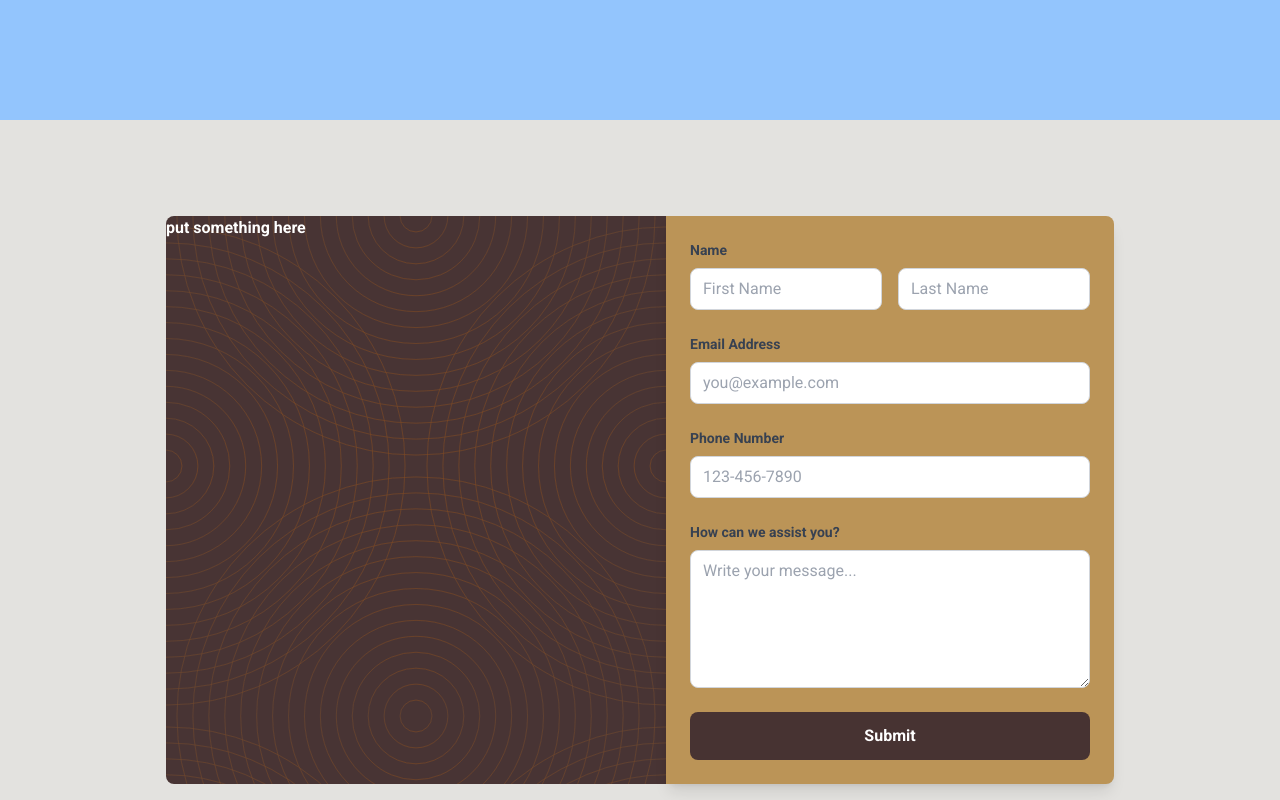
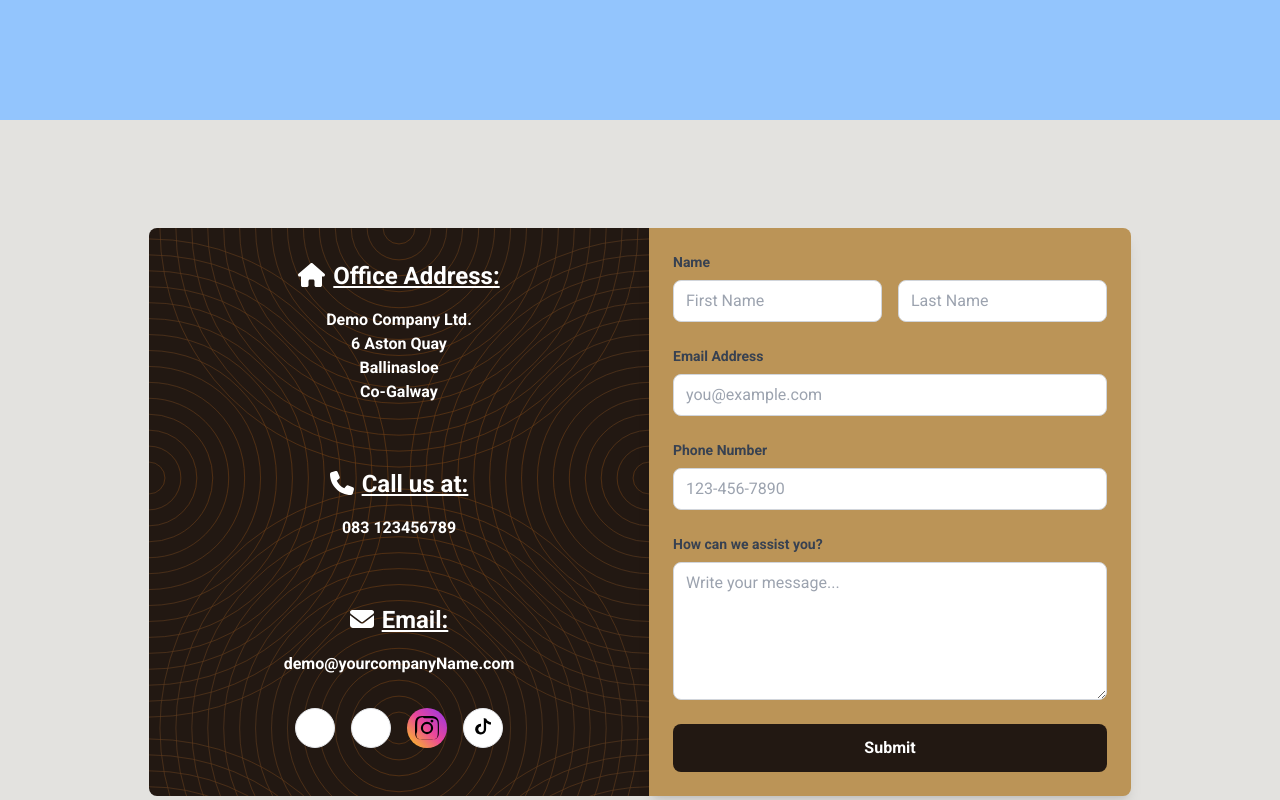
Before and after one commit to pmcd20/sampleSite, a React (Create React App) app: page / in a window 1280 px wide. Shown: the part 2280-3080 px from the top of the page. Built offline with nearby package versions, Linux system fonts and the light colour scheme.

Commit message:
Changes to Contact Page

```diff
--- a/src/components/contact.jsx
+++ b/src/components/contact.jsx
@@ -1,21 +1,85 @@
-
+import React from 'react';
+import { FontAwesomeIcon } from '@fortawesome/react-fontawesome';
+import { faHome, faPhone, faEnvelope } from '@fortawesome/free-solid-svg-icons';
+import { faMailForward } from '@fortawesome/free-solid-svg-icons/faMailForward';
 
 const Contact = () => {
     return (
-        <section id="contact" className="min-h-screen  pt-24">
+        <section id="contact" className="min-h-screen m-3 md:pt-24">
 
             <div className="flex flex-col md:flex-row max-w-[1200px] justify-center mx-auto pb-10">
-                <div className="min-w-[500px] bg-contact  text-white font-semibold rounded-l-lg"
+                <div className="md:min-w-[350px] lg:min-w-[500px] bg-contact  text-white font-semibold rounded-t-lg md:rounded-none md:rounded-l-lg "
                     style={{ backgroundImage: `url('/content/background3.svg')` }}
                 >
 
+                    <div className="flex flex-col justify-center items-center gap-4 pb-4">
+                        <div className="text-center p-4">
+                            <h2 className='text-2xl underline p-4'> <FontAwesomeIcon icon={faHome} className='mr-2' />Office Address:</h2>
+                            <span className="block">Demo Company Ltd.</span>
+                            <span className="block">6 Aston Quay</span>
+                            <span className="block">Ballinasloe</span>
+                            <span className="block">Co-Galway</span>
+                        </div>
 
-                    <div className="">put something here</div>
+                        <div className="text-center p-4">
+                            <h2 className='text-2xl underline p-4'> <FontAwesomeIcon icon={faPhone} className='mr-2' />Call us at:</h2>
+                            <span className="block">083 123456789</span>
+                        </div>
+
+                        <div className="text-center p-4">
+                            <h2 className='text-2xl underline p-4'> <FontAwesomeIcon icon={faEnvelope} className='mr-2' />Email:</h2>
+                            <span className="block">demo@yourcompanyName.com</span>
+                        </div>
+
+                        <div className="mt-6 sm:mt-0">
+                            <ul className="flex items-center space-x-4">
+                                <li className="w-10 h-10 border rounded-full flex items-center justify-center bg-white">
+                                    <a href="javascript:void()" title='X / Twitter'>
+                                        <svg class="svg-icon w-6 h-6 text-blue-400" viewBox="0 0 20 20">
+                                            <path fill="none" d="M18.258,3.266c-0.693,0.405-1.46,0.698-2.277,0.857c-0.653-0.686-1.586-1.115-2.618-1.115c-1.98,0-3.586,1.581-3.586,3.53c0,0.276,0.031,0.545,0.092,0.805C6.888,7.195,4.245,5.79,2.476,3.654C2.167,4.176,1.99,4.781,1.99,5.429c0,1.224,0.633,2.305,1.596,2.938C2.999,8.349,2.445,8.19,1.961,7.925C1.96,7.94,1.96,7.954,1.96,7.97c0,1.71,1.237,3.138,2.877,3.462c-0.301,0.08-0.617,0.123-0.945,0.123c-0.23,0-0.456-0.021-0.674-0.062c0.456,1.402,1.781,2.422,3.35,2.451c-1.228,0.947-2.773,1.512-4.454,1.512c-0.291,0-0.575-0.016-0.855-0.049c1.588,1,3.473,1.586,5.498,1.586c6.598,0,10.205-5.379,10.205-10.045c0-0.153-0.003-0.305-0.01-0.456c0.7-0.499,1.308-1.12,1.789-1.827c-0.644,0.28-1.334,0.469-2.06,0.555C17.422,4.782,17.99,4.091,18.258,3.266"></path>
+                                        </svg>
+                                    </a>
+                                </li>
+                                <li className="w-10 h-10 border rounded-full flex items-center justify-center bg-white">
+                                    <a href="javascript:void()" title="FaceBook">
+                                        <svg class="svg-icon w-6 h-6 text-blue-700" viewBox="0 0 20 20">
+                                            <path fill="none" d="M11.344,5.71c0-0.73,0.074-1.122,1.199-1.122h1.502V1.871h-2.404c-2.886,0-3.903,1.36-3.903,3.646v1.765h-1.8V10h1.8v8.128h3.601V10h2.403l0.32-2.718h-2.724L11.344,5.71z"></path>
+                                        </svg>
+                                    </a>
+                                </li>
+
+
+                                <li className="w-10 h-10  rounded-full  flex items-center justify-center bg-gradient-to-tr from-yellow-400 via-pink-500 to-purple-600">
+                                    <a href="javascript:void(0)" title="Instagram">
+                                        <svg
+                                            xmlns="http://www.w3.org/2000/svg"
+                                            className="svg-icon w-6 h-6 text-black"
+                                            viewBox="0 0 24 24"
+                                            fill="currentColor"
+                                        >
+                                            <path d="M12 2.2c3.3 0 3.7.01 5.01.07 1.26.06 2.14.26 2.64.43.66.24 1.14.52 1.64 1.02.5.5.78.98 1.02 1.64.17.5.37 1.38.43 2.64.06 1.31.07 1.71.07 5.01s-.01 3.7-.07 5.01c-.06 1.26-.26 2.14-.43 2.64-.24.66-.52 1.14-1.02 1.64-.5.5-.98.78-1.64 1.02-.5.17-1.38.37-2.64.43-1.31.06-1.71.07-5.01.07s-3.7-.01-5.01-.07c-1.26-.06-2.14-.26-2.64-.43-.66-.24-1.14-.52-1.64-1.02-.5-.5-.78-.98-1.02-1.64-.17-.5-.37-1.38-.43-2.64C2.2 15.7 2.2 15.3 2.2 12s.01-3.7.07-5.01c.06-1.26.26-2.14.43-2.64.24-.66.52-1.14 1.02-1.64.5-.5.98-.78 1.64-1.02.5-.17 1.38-.37 2.64-.43C8.3 2.2 8.7 2.2 12 2.2M12 0C8.67 0 8.25.01 6.95.07 5.65.13 4.66.33 3.94.6 3.19.87 2.55 1.23 1.91 1.87c-.64.64-1 1.28-1.27 2.03-.27.72-.47 1.71-.53 3.01C.01 8.25 0 8.67 0 12s.01 3.75.07 5.05c.06 1.3.26 2.29.53 3.01.27.75.63 1.39 1.27 2.03.64.64 1.28 1 2.03 1.27.72.27 1.71.47 3.01.53 1.3.06 1.72.07 5.05.07s3.75-.01 5.05-.07c1.3-.06 2.29-.26 3.01-.53.75-.27 1.39-.63 2.03-1.27.64-.64 1-1.28 1.27-2.03.27-.72.47-1.71.53-3.01.06-1.3.07-1.72.07-5.05s-.01-3.75-.07-5.05c-.06-1.3-.26-2.29-.53-3.01-.27-.75-.63-1.39-1.27-2.03-.64-.64-1.28-1-2.03-1.27-.72-.27-1.71-.47-3.01-.53C15.75.01 15.33 0 12 0zm0 5.84a6.16 6.16 0 100 12.32 6.16 6.16 0 000-12.32zm0 10.16a4 4 0 110-8 4 4 0 010 8zm6.4-10.88a1.44 1.44 0 11-2.88 0 1.44 1.44 0 012.88 0z" />
+                                        </svg>
+                                    </a>
+                                </li>
+                                <li className="w-10 h-10 border rounded-full flex items-center justify-center bg-white">
+                                    <a href="javascript:void(0)" title="TikTok">
+                                        <svg xmlns="http://www.w3.org/2000/svg" viewBox="0 0 24 24" fill="currentColor" class="w-6 h-6 text-black">
+                                            <path d="M12.004 2c1.145 0 2.246.228 3.242.646a4.615 4.615 0 002.724 2.91A7.128 7.128 0 0020 6.266v2.255a9.416 9.416 0 01-2.957-.631 7.278 7.278 0 01-1.937-1.022v6.05a5.567 5.567 0 01-8.224 4.933 5.492 5.492 0 01-1.762-1.603 5.39 5.39 0 01-.986-3.086 5.549 5.549 0 011.511-3.785 5.634 5.634 0 013.815-1.593c.19-.004.381.009.572.04v2.678a2.865 2.865 0 00-2.79 2.86c0 1.583 1.246 2.84 2.788 2.86a2.865 2.865 0 002.79-2.86V2h1.848z" />
+                                        </svg>
+                                    </a>
+                                </li>
+                            </ul>
+                        </div>
+
+
+
+                    </div>
+
 
                 </div>
 
 
-                <div id="formSection" className="bg-[#bb9457] p-6 rounded-r-lg shadow-lg max-w-md">
+                <div id="formSection " className="bg-[#bb9457] p-6  rounded-b-lg md:rounded-none md:rounded-r-lg shadow-lg">
                     <form className="space-y-6">
                         <div className="flex flex-col">
                             <label htmlFor="fname" className="text-sm font-semibold text-gray-700 mb-2">Name</label>
@@ -54,6 +118,7 @@ const Contact = () => {
                                 type="tel"
                                 id="phNumber"
                                 name="phNumber"
+                                inputMode='numeric'
                                 placeholder="123-456-7890"
                                 className="w-full border border-gray-300 rounded-lg py-2 px-3 focus:outline-none focus:ring-2 focus:ring-contact"
                             />
--- a/src/index.css
+++ b/src/index.css
@@ -7,6 +7,7 @@
   margin: 0;
   padding: 0;
   box-sizing: border-box;
+  /* outline: 2px red solid; */
 }
 
 html {
--- a/tailwind.config.js
+++ b/tailwind.config.js
@@ -14,7 +14,8 @@ module.exports = {
         'wood-rings': "url('/public/content/pexels-fwstudio-33348-129722.jpg')"
       }),
       colors: {
-        contact: '#463232fc',
+        contact22: '#463232fc',
+        contact: '#221812',
       },
     },
   },
```
